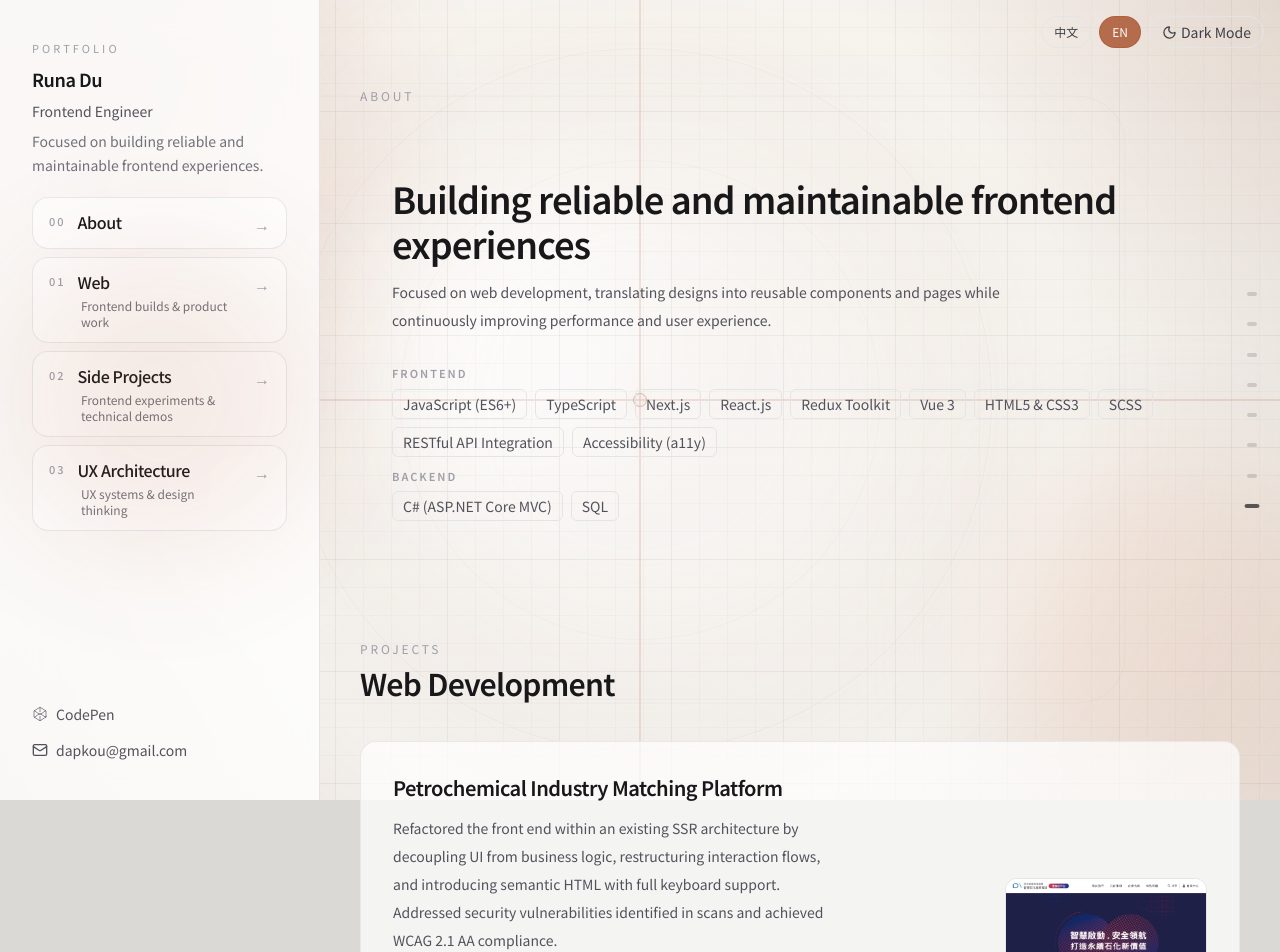
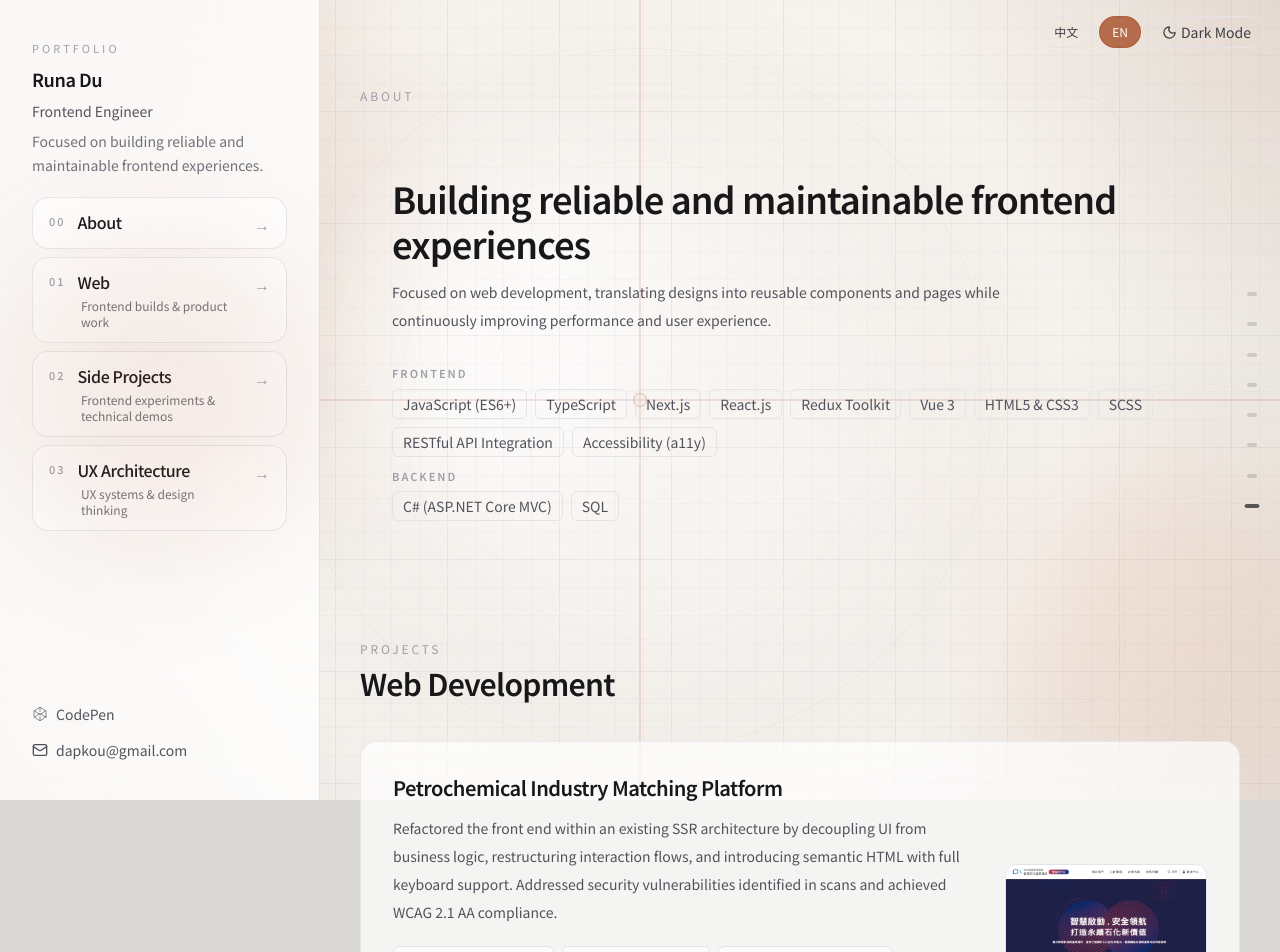
Before and after one commit to runadu/runadu.github.io, a React (Vite) app: page / in a window 1280 px wide. Shown: the top 952 px of the page. Built offline with nearby package versions, Linux system fonts and the light colour scheme.

Commit message:
fix area width

```diff
--- a/src/components/WorkCard.tsx
+++ b/src/components/WorkCard.tsx
@@ -35,7 +35,7 @@ export default function WorkCard({
             </h5>
 
             {description && (
-              <p className="max-w-[58ch] text-sm leading-7 text-zinc-600 dark:text-white/65">
+              <p className="text-sm leading-7 text-zinc-600 dark:text-white/65">
                 {description}
               </p>
             )}
```
